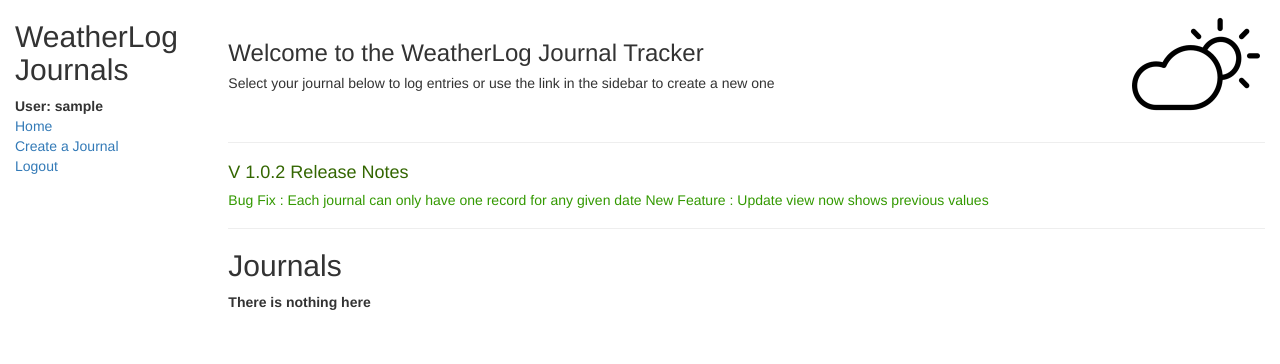
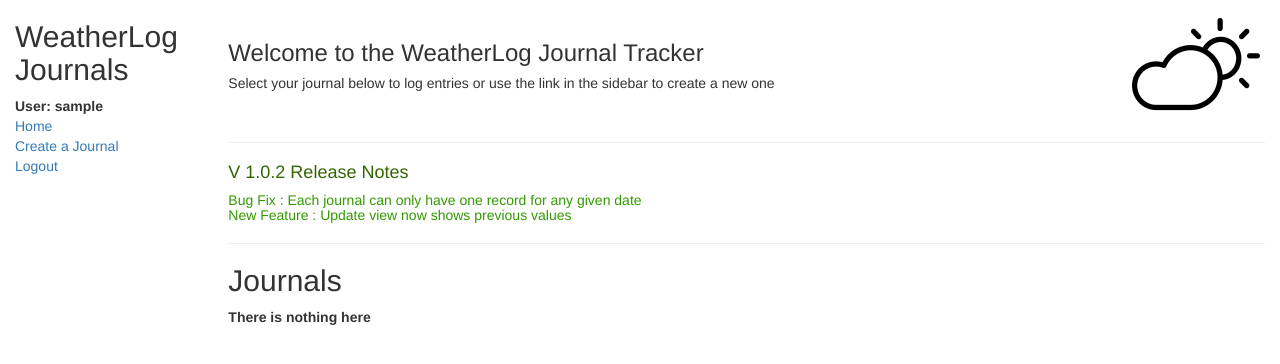
Before and after one commit to Cjhosu/Weatherlogger, a Django app: page /tracker/ in a window 1280 px wide. Shown: the top 364 px of the page. Run offline with Django 3.2, Linux system fonts and the light colour scheme; the visitor is signed in with stand-in values (Sample User, id 1); data that the repository does not hold is empty; some libraries are stand-ins or nearby versions.

Commit message:
line break

```diff
--- a/tracker/templates/index.html
+++ b/tracker/templates/index.html
@@ -6,7 +6,7 @@
 <br>
 <hr>
 <strong><h4 style="color:#336600">  V 1.0.2 Release Notes </h4>
-<h5 style="color:#339900">  Bug Fix : Each journal can only have one record for any given date
+<h5 style="color:#339900">  Bug Fix : Each journal can only have one record for any given date<br/>
                             New Feature : Update view now shows previous values</h5>
 <hr>
 <h2> Journals </h2>
```
